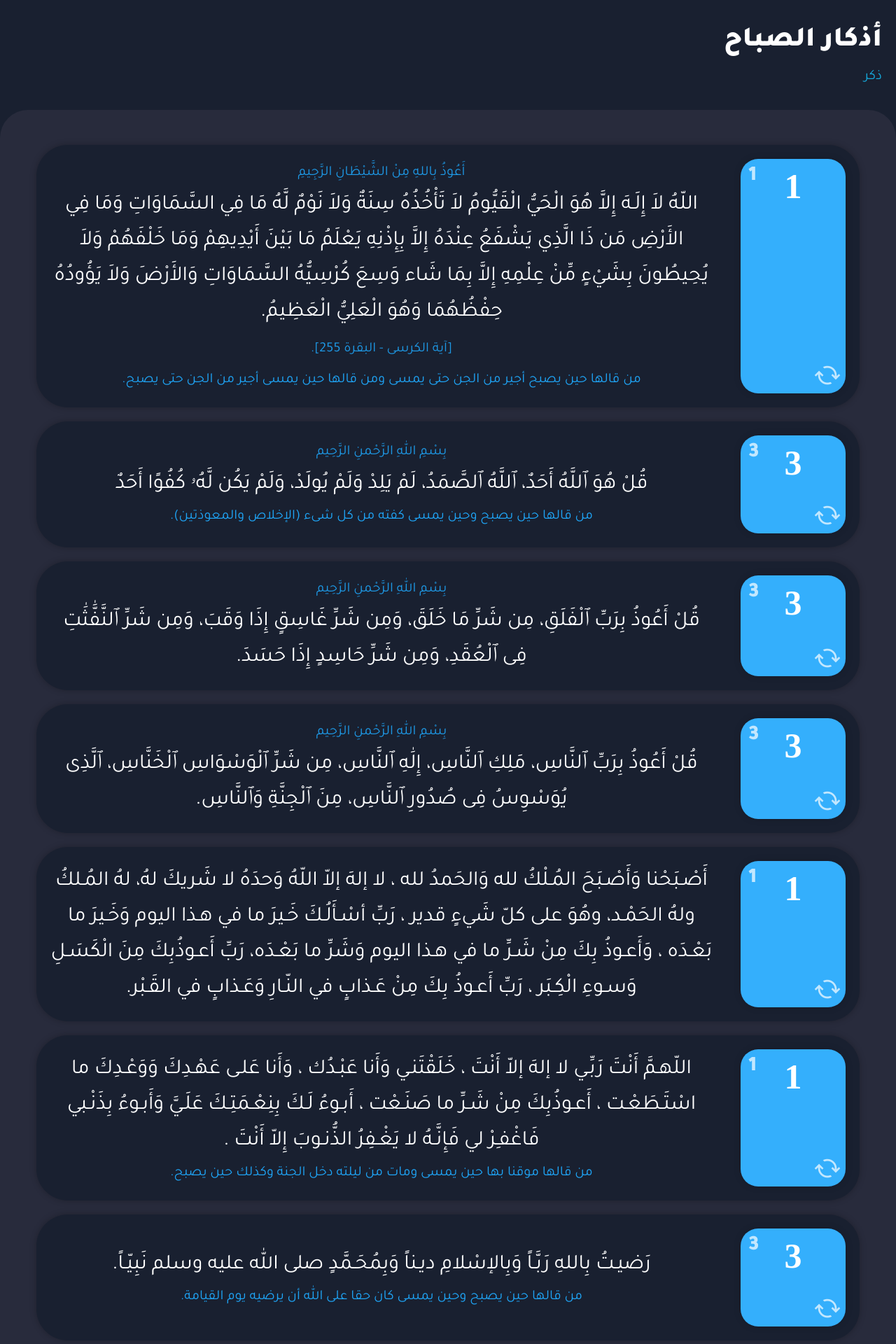
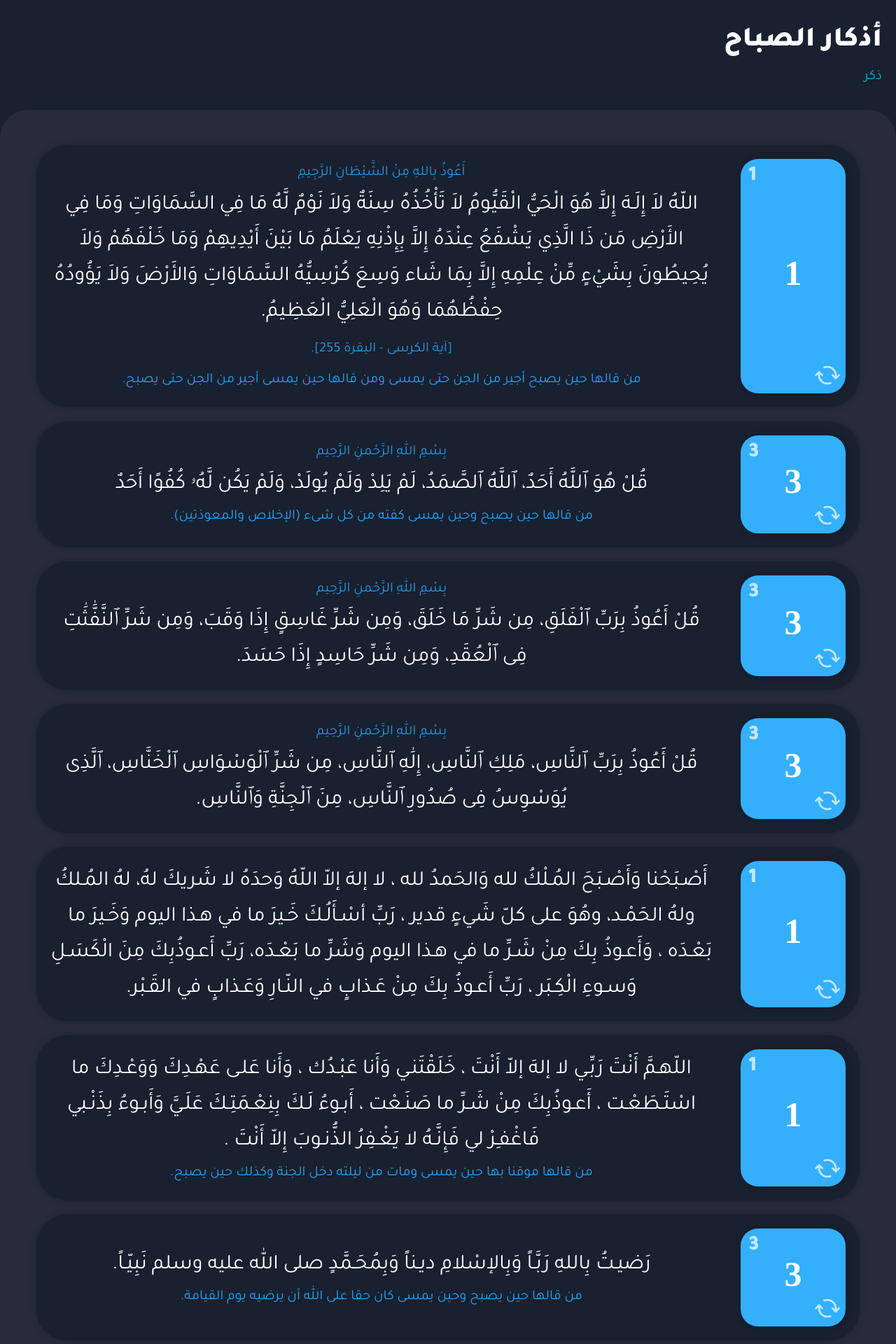
Before and after one commit to Muhammed-Sherif/azkar-website, a PHP site: page / in a window 1280 px wide. Shown: the part 1004-2924 px from the top of the page at 70% size. Run offline with PHP 8.4, Linux system fonts and the light colour scheme.

Commit message:
Update style.css

```diff
--- a/css/style.css
+++ b/css/style.css
@@ -318,7 +318,7 @@ a {
   justify-content: center;
   transform: translateY(-4px) ;
   width: 100%;
-  height:auto;
+  height:-webkit-fill-available;
 }
 .content-box .counter span::selection {
   background-color: transparent;
```
